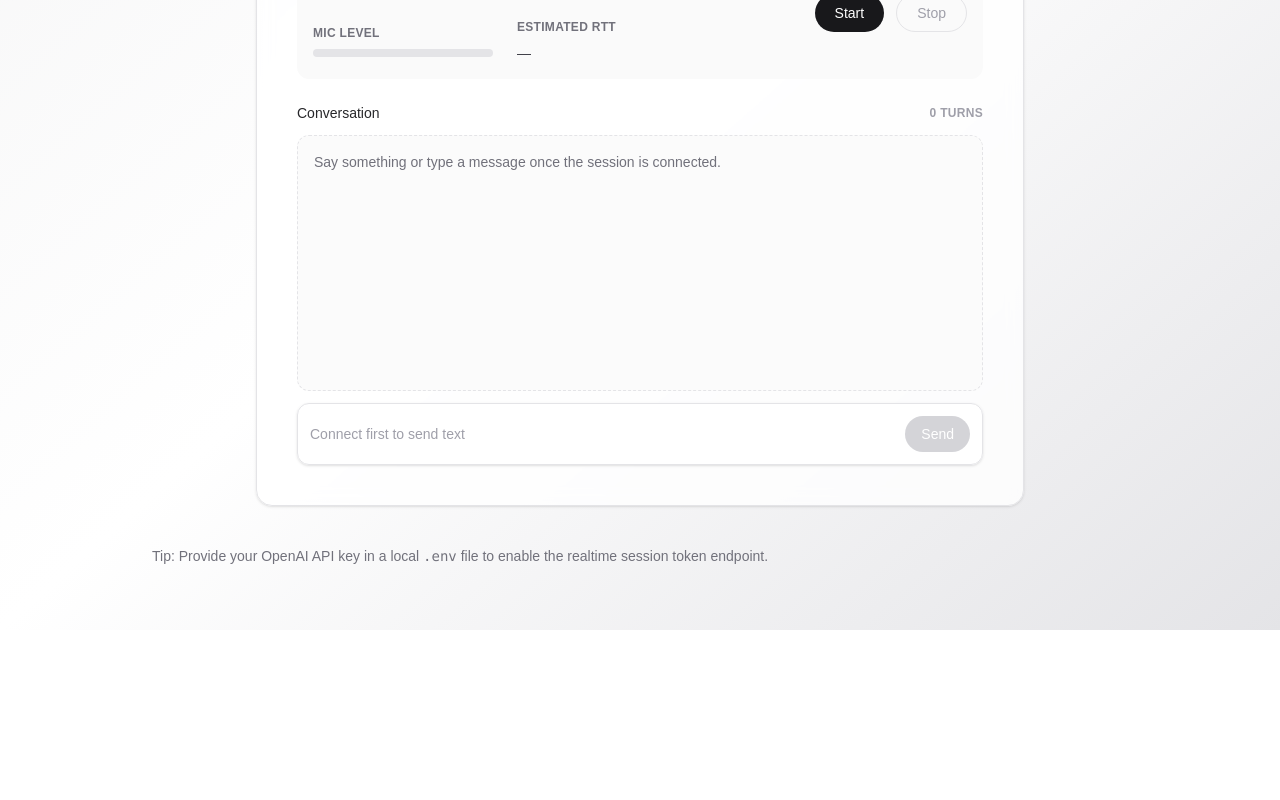
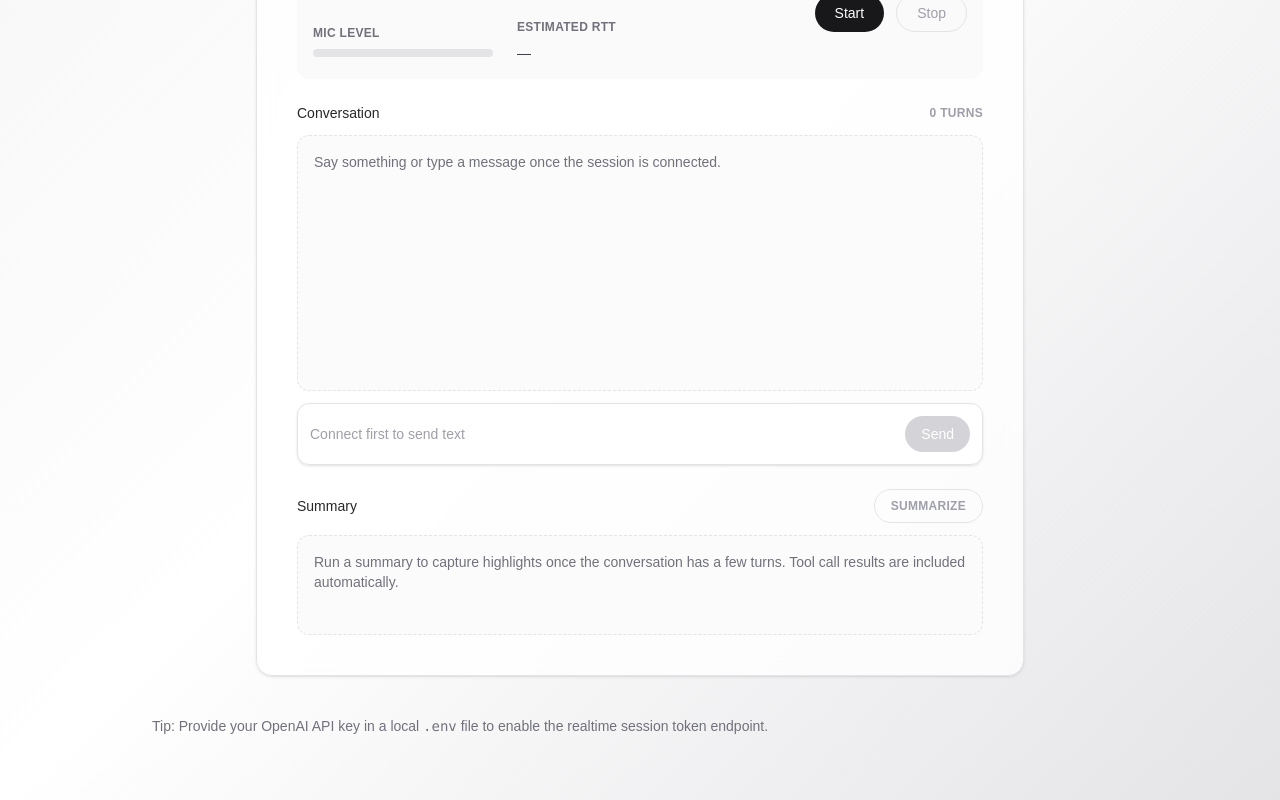
Before and after one commit to lukaj99/voice_agent, a Next.js app: page / in a window 1280 px wide. Shown: the part 506-1306 px from the top of the page. Before the commit the page ends 1136 px from the top, so only its background shows below. Built offline with nearby package versions, Linux system fonts and the light colour scheme.

Commit message:
feat: add conversation summarization

```diff
--- /dev/null
+++ b/src/app/api/conversations/summarize/route.ts
@@ -0,0 +1,79 @@
+import { NextResponse } from "next/server";
+import { z } from "zod";
+
+import { openai } from "@/lib/openai";
+
+const messageSchema = z.object({
+  role: z.enum(["user", "assistant", "tool", "system"]),
+  content: z.string().min(1),
+});
+
+const requestSchema = z.object({
+  messages: z.array(messageSchema).min(1),
+});
+
+const SYSTEM_PROMPT = `
+You are an analyst summarizing a short human conversation with an AI voice assistant.
+- Produce a concise bullet list (3 items or fewer).
+- Highlight key user requests, tool lookups, and follow-up actions.
+- If the transcript is very short, respond with "Conversation too brief to summarize.".
+`.trim();
+
+export async function POST(request: Request) {
+  try {
+    const body = await request.json();
+    const { messages } = requestSchema.parse(body);
+
+    const transcriptText = messages
+      .map((message) => {
+        const prefix = message.role === "assistant" ? "Assistant" : "User";
+        return `${prefix}: ${message.content.trim()}`;
+      })
+      .join("\n");
+
+    const summaryResponse = await openai.responses.create({
+      model: "gpt-4o-mini",
+      input: [
+        {
+          role: "system",
+          content: [{ type: "input_text", text: SYSTEM_PROMPT }],
+        },
+        {
+          role: "user",
+          content: [
+            {
+              type: "input_text",
+              text: transcriptText,
+            },
+          ],
+        },
+      ],
+    });
+
+    const summary = summaryResponse.output_text?.trim();
+
+    if (!summary) {
+      throw new Error("Summary response did not include text output");
+    }
+
+    return NextResponse.json(
+      {
+        success: true,
+        summary,
+      },
+      { status: 200 },
+    );
+  } catch (error) {
+    console.error("Failed to summarize conversation", error);
+    return NextResponse.json(
+      {
+        success: false,
+        error:
+          error instanceof Error
+            ? error.message
+            : "Unable to produce summary",
+      },
+      { status: 400 },
+    );
+  }
+}
--- a/src/components/voice-agent.tsx
+++ b/src/components/voice-agent.tsx
@@ -39,6 +39,9 @@ export function VoiceAgent() {
   const [textInput, setTextInput] = useState("");
   const [inputLevel, setInputLevel] = useState(0);
   const [roundTripMs, setRoundTripMs] = useState<number | null>(null);
+  const [summary, setSummary] = useState<string | null>(null);
+  const [summaryError, setSummaryError] = useState<string | null>(null);
+  const [isSummarizing, setIsSummarizing] = useState(false);
   const peerRef = useRef<RTCPeerConnection | null>(null);
   const dataChannelRef = useRef<RTCDataChannel | null>(null);
   const localStreamRef = useRef<MediaStream | null>(null);
@@ -227,7 +230,6 @@ export function VoiceAgent() {
     stopLevelMonitor();
     pendingToolCallsRef.current.clear();
     setRoundTripMs(null);
-    setMessages([]);
     setTextInput("");
     setStatus("idle");
   }, [stopLevelMonitor, stopStatsMonitor]);
@@ -568,6 +570,9 @@ export function VoiceAgent() {
         setMessages([]);
         responseBufferRef.current = {};
         pendingToolCallsRef.current.clear();
+        setSummary(null);
+        setSummaryError(null);
+        setIsSummarizing(false);
       };
       dataChannel.onclose = () => {
         resetSession();
@@ -640,6 +645,60 @@ export function VoiceAgent() {
   const levelPercent = Math.round(Math.min(1, Math.max(0, inputLevel)) * 100);
   const latencyLabel = roundTripMs !== null ? `${roundTripMs} ms` : "—";
   const canSend = textInput.trim().length > 0 && status === "connected";
+  const hasTranscript = useMemo(
+    () =>
+      messages.some(
+        (message) =>
+          (message.role === "user" || message.role === "assistant") &&
+          message.content.trim().length > 0,
+      ),
+    [messages],
+  );
+
+  const summarizeConversation = useCallback(async () => {
+    if (!hasTranscript || isSummarizing) {
+      return;
+    }
+
+    setIsSummarizing(true);
+    setSummaryError(null);
+    setSummary(null);
+
+    try {
+      const payloadMessages = messages
+        .filter((message) => message.content.trim().length > 0)
+        .map((message) => ({
+          role: message.role,
+          content: message.content,
+        }));
+
+      const response = await fetch("/api/conversations/summarize", {
+        method: "POST",
+        headers: {
+          "Content-Type": "application/json",
+        },
+        body: JSON.stringify({ messages: payloadMessages }),
+      });
+
+      const json = (await response.json()) as {
+        success?: boolean;
+        summary?: string;
+        error?: string;
+      };
+
+      if (!response.ok || !json.success || !json.summary) {
+        throw new Error(json.error ?? "Failed to summarize conversation");
+      }
+
+      setSummary(json.summary);
+    } catch (err) {
+      setSummaryError(
+        err instanceof Error ? err.message : "Unknown summarization error",
+      );
+    } finally {
+      setIsSummarizing(false);
+    }
+  }, [hasTranscript, isSummarizing, messages]);
 
   return (
     <div className="flex w-full max-w-3xl flex-col gap-6 rounded-2xl border border-zinc-200 bg-white/80 p-8 shadow-sm backdrop-blur md:p-10">
@@ -752,11 +811,11 @@ export function VoiceAgent() {
                 </div>
               );
             })
-          ) : (
-            <p className="text-sm text-zinc-500">
-              Say something or type a message once the session is connected.
-            </p>
-          )}
+            ) : (
+              <p className="text-sm text-zinc-500">
+                Say something or type a message once the session is connected.
+              </p>
+            )}
         </div>
         <form
           className="flex items-center gap-3 rounded-xl border border-zinc-200 bg-white/90 p-3 shadow-sm"
@@ -788,6 +847,35 @@ export function VoiceAgent() {
         </form>
       </div>
 
+      <div className="flex flex-col gap-3">
+        <div className="flex items-center justify-between">
+          <p className="text-sm font-medium text-zinc-800">Summary</p>
+          <button
+            type="button"
+            onClick={summarizeConversation}
+            disabled={!hasTranscript || isSummarizing}
+            className="rounded-full border border-zinc-200 px-4 py-2 text-xs font-semibold uppercase tracking-wide text-zinc-700 transition hover:bg-zinc-100 disabled:cursor-not-allowed disabled:border-zinc-200 disabled:text-zinc-400"
+          >
+            {isSummarizing ? "Summarizing…" : "Summarize"}
+          </button>
+        </div>
+        <div className="min-h-[100px] rounded-xl border border-dashed border-zinc-200 bg-zinc-50/80 p-4 text-sm text-zinc-700">
+          {isSummarizing ? (
+            <p className="text-zinc-500">Generating concise recap…</p>
+          ) : summary ? (
+            <p className="whitespace-pre-line">{summary}</p>
+          ) : (
+            <p className="text-zinc-500">
+              Run a summary to capture highlights once the conversation has a few
+              turns. Tool call results are included automatically.
+            </p>
+          )}
+        </div>
+        {summaryError ? (
+          <p className="text-xs text-red-600">{summaryError}</p>
+        ) : null}
+      </div>
+
       <audio ref={remoteAudioRef} autoPlay className="hidden" />
     </div>
   );
```
Also changed, not shown: 1 other file (tests, documents, lock files or other folders).
